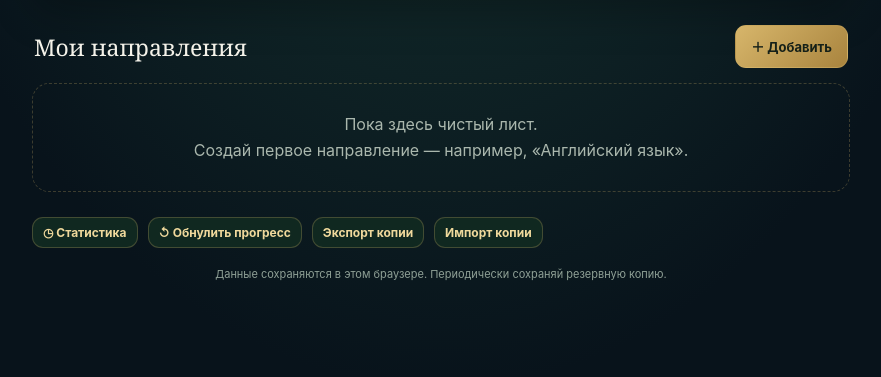
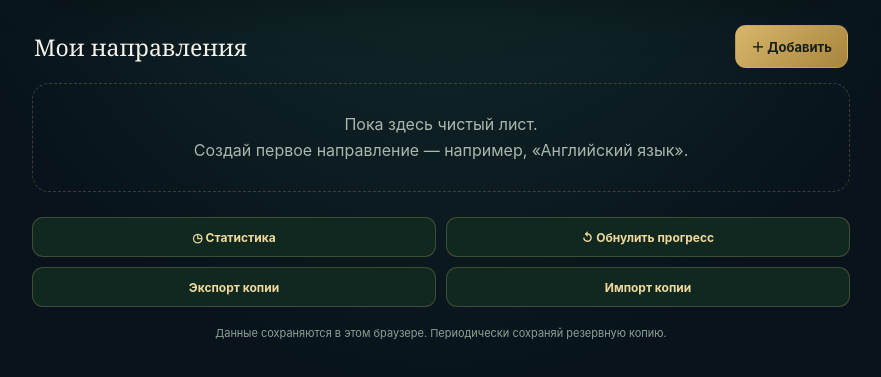
Before and after one commit to Kichrich12/Level-up-yourself, a plain HTML site: page index.html in a window 1280 px wide. Shown: the part 333-710 px from the top of the page, without its empty margins (199-1080 px from the left). Drawn offline with Linux system fonts and the light colour scheme.

Commit message:
Align home action buttons in a clean grid

```diff
--- a/index.html
+++ b/index.html
@@ -230,10 +230,19 @@ h2 {
 }
 
 .footer {
+  display: grid;
+  grid-template-columns: repeat(2, minmax(0, 1fr));
+  gap: 10px;
+  margin-top: 25px;
+}
+
+.footer > .btn {
+  width: 100%;
+  min-height: 40px;
   display: flex;
-  gap: 10px;
-  flex-wrap: wrap;
-  margin-top: 25px;
+  align-items: center;
+  justify-content: center;
+  text-align: center;
 }
 
 .note {
```
